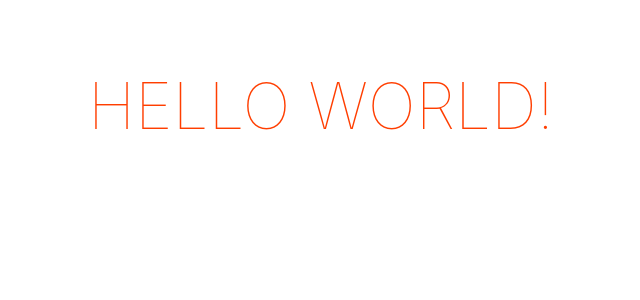
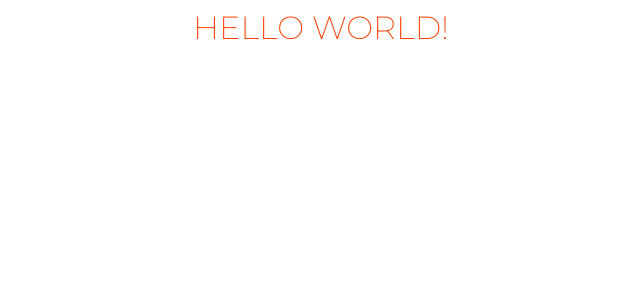
Before and after one commit to ghostdevv/reminders, a Svelte app: page / in a window 1280 px wide. Shown: the top 300 px of the page, without its empty margins (319-959 px from the left). Built offline with nearby package versions, Linux system fonts and the light colour scheme.

Commit message:
style: new global css

```diff
--- a/public/global.css
+++ b/public/global.css
@@ -1,63 +1,30 @@
-html, body {
-	position: relative;
-	width: 100%;
-	height: 100%;
+@import url('https://fonts.googleapis.com/css2?family=Montserrat:wght@200;300;400;500;600;700&display=swap');
+
+/* Reset CSS https://gist.github.com/robinrendle/1d20c566c5e5fbd67f25 (ran through autoprefixer and minified) */
+*,*:after,*:before{-ms-box-sizing:border-box;-webkit-box-sizing:border-box;-moz-box-sizing:border-box;box-sizing:border-box}button,html{-ms-text-size-adjust:100%;-webkit-text-size-adjust:100%;-webkit-font-smoothing:antialiased;-moz-osx-font-smoothing:grayscale}body{font-size:100%}a,abbr,acronym,address,applet,article,aside,audio,b,big,blockquote,body,canvas,caption,center,cite,code,dd,del,dfn,div,dl,dt,em,embed,fieldset,figcaption,figure,footer,form,h1,h2,h3,h4,h5,h6,header,hgroup,html,i,iframe,img,input,ins,kbd,label,legend,li,mark,menu,nav,object,ol,output,p,pre,q,s,samp,section,small,span,strike,strong,sub,summary,sup,table,tbody,td,tfoot,th,thead,time,tr,tt,u,ul,var,video{margin:0;padding:0}article,aside,details,figcaption,figure,footer,header,hgroup,main,menu,nav,section,summary{display:block}table{border-collapse:collapse;border-spacing:0}caption,td,th{text-align:left;font-weight:normal;vertical-align:middle}b,mark,strong{font-weight:bold;font-style:inherit}address,cite,dfn,em,i,q,var{font-style:italic;font-weight:inherit}a,ins,u{text-decoration:none}code,kbd,pre,samp{font-family:monospace}iframe{width:100%}img{max-width:100%;height:auto;border:none}input,select,textarea{font:inherit}button{cursor:pointer}.example{display:grid;transition:all 0.5s;user-select:none;background:linear-gradient(to bottom, white, black)}
+
+/* Extra reset styles */
+html, body { height: 100%; scroll-behavior: smooth; }
+input:focus {outline: none;}
+a {text-decoration: none;}
+
+/* Global definitions and variables */
+@media (max-width:1200px){
+    :root {
+        font-size: 6px;
+    }
 }
 
-body {
-	color: #333;
-	margin: 0;
-	padding: 8px;
-	box-sizing: border-box;
-	font-family: -apple-system, BlinkMacSystemFont, "Segoe UI", Roboto, Oxygen-Sans, Ubuntu, Cantarell, "Helvetica Neue", sans-serif;
+@media (max-width:400px){
+    :root {
+        font-size: 5px;
+    }
 }
 
-a {
-	color: rgb(0,100,200);
-	text-decoration: none;
-}
-
-a:hover {
-	text-decoration: underline;
-}
-
-a:visited {
-	color: rgb(0,80,160);
-}
-
-label {
-	display: block;
-}
-
-input, button, select, textarea {
-	font-family: inherit;
-	font-size: inherit;
-	-webkit-padding: 0.4em 0;
-	padding: 0.4em;
-	margin: 0 0 0.5em 0;
-	box-sizing: border-box;
-	border: 1px solid #ccc;
-	border-radius: 2px;
-}
-
-input:disabled {
-	color: #ccc;
-}
-
-button {
-	color: #333;
-	background-color: #f4f4f4;
-	outline: none;
-}
-
-button:disabled {
-	color: #999;
-}
-
-button:not(:disabled):active {
-	background-color: #ddd;
-}
-
-button:focus {
-	border-color: #666;
-}
+/* Theming */
+:root {
+    font-family: 'Montserrat', sans-serif;
+	font-size: 8px;
+	font-weight: 300;
+	color: #000;
+};
```
